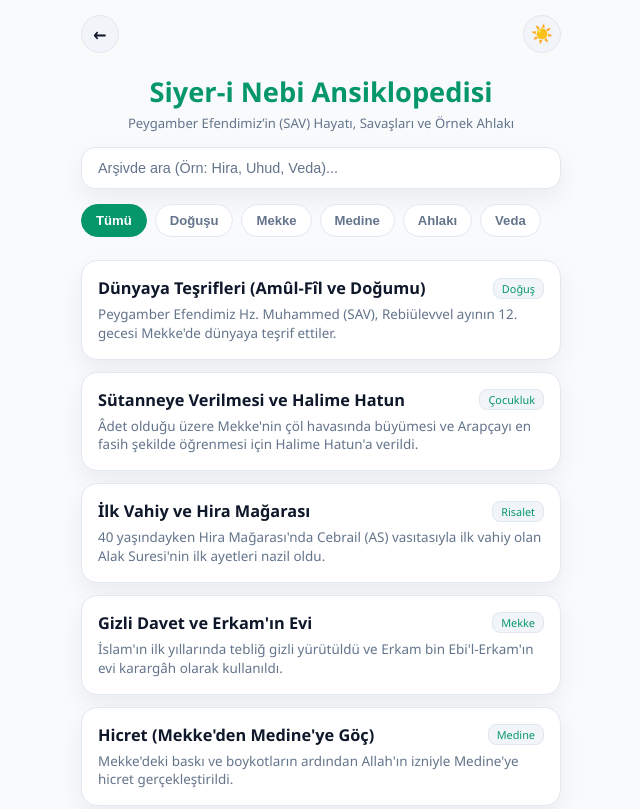
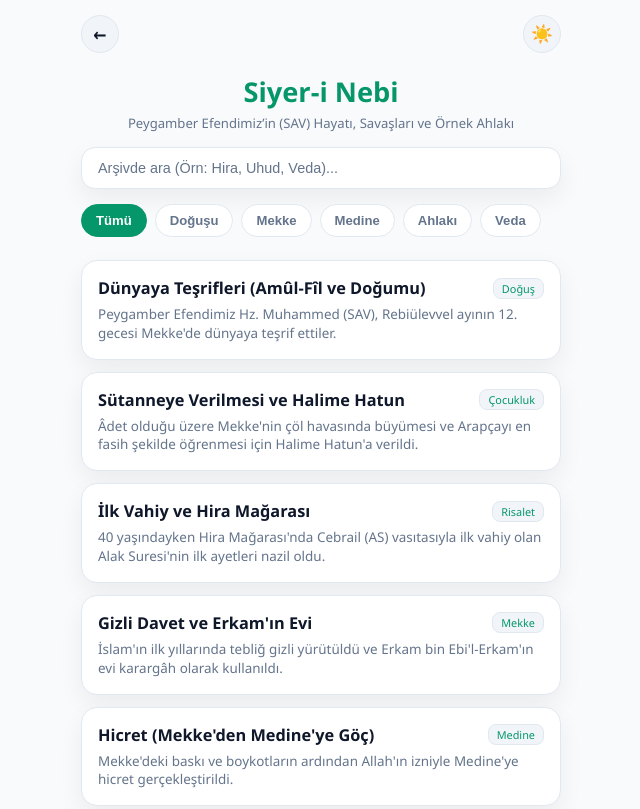
Before and after one commit to ayetinvakti/Siyer-Kissalar, a plain HTML site: page index.html in a window 1280 px wide. Shown: the top 809 px of the page, without its empty margins (319-959 px from the left). Drawn offline with Linux system fonts and the light colour scheme.

Commit message:
Update index.html

```diff
--- a/index.html
+++ b/index.html
@@ -35,9 +35,9 @@
 
     <meta charset="UTF-8">
     <meta name="viewport" content="width=device-width, initial-scale=1.0, maximum-scale=1.0, user-scalable=no">
-    <title data-i18n="page_title">Siyer-i Nebi Ansiklopedisi | Ayetin Vakti</title>
+    <title data-i18n="page_title">Siyer-i Nebi | Ayetin Vakti</title>
 
-    <meta property="og:title" content="Siyer-i Nebi Ansiklopedisi | Ayetin Vakti">
+    <meta property="og:title" content="Siyer-i Nebi | Ayetin Vakti">
     <meta property="og:description" content="Peygamber Efendimiz'in (SAV) hayatı, savaşları, örnek ahlakı ve asr-ı saadet kıssaları.">
     <meta property="og:type" content="website">
 
@@ -353,7 +353,7 @@
     </div>
 
     <div class="header">
-        <h1 data-i18n="main_title">Siyer-i Nebi Ansiklopedisi</h1>
+        <h1 data-i18n="main_title">Siyer-i Nebi</h1>
         <p data-i18n="brand_subtitle">Peygamber Efendimiz’in (SAV) Hayatı, Savaşları ve Örnek Ahlakı</p>
     </div>
 
@@ -394,8 +394,8 @@
 <script>
     const translations = {
         tr: {
-            page_title: "Siyer-i Nebi Ansiklopedisi | Ayetin Vakti",
-            main_title: "Siyer-i Nebi Ansiklopedisi",
+            page_title: "Siyer-i Nebi | Ayetin Vakti",
+            main_title: "Siyer-i Nebi",
             brand_subtitle: "Peygamber Efendimiz’in (SAV) Hayatı, Savaşları ve Örnek Ahlakı",
             tab_all: "Tümü",
             tab_dogus: "Doğuşu",
```
